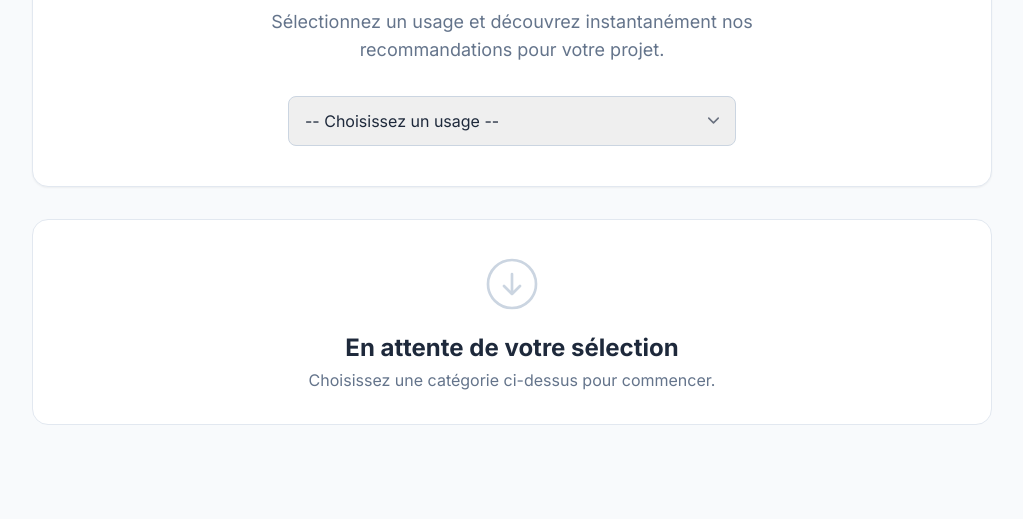
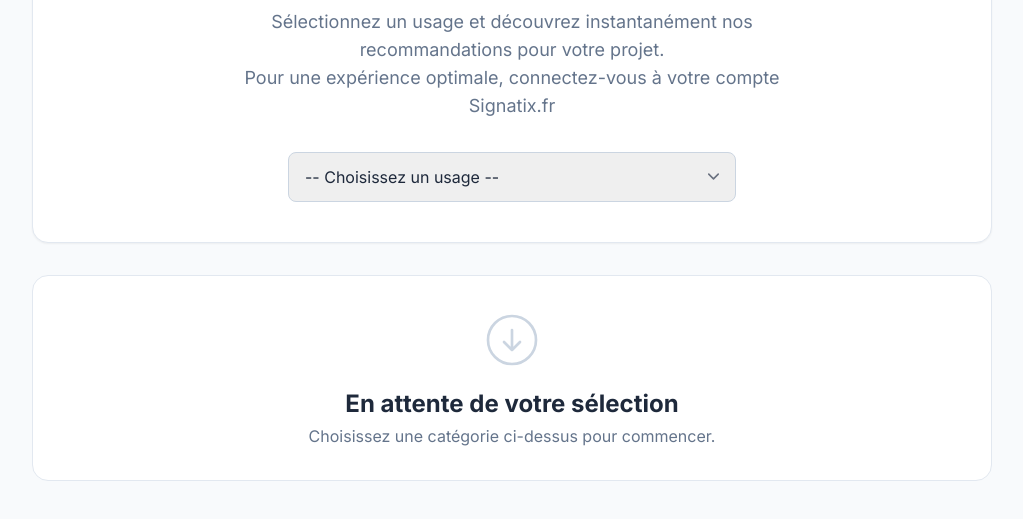
Before and after one commit to signatix/supports-signatix, a plain HTML site: page index.html in a window 1280 px wide. Shown: the part 213-732 px from the top of the page, without its empty margins (128-1151 px from the left). Drawn offline with nearby package versions, Linux system fonts and the light colour scheme.

Commit message:
Update index.html

```diff
--- a/index.html
+++ b/index.html
@@ -31,7 +31,8 @@
         Trouvez le support d'impression parfait
       </h1>
       <p class="mt-3 text-slate-500 max-w-xl text-lg">
-        Sélectionnez un usage et découvrez instantanément nos recommandations pour votre projet.
+        Sélectionnez un usage et découvrez instantanément nos recommandations pour votre projet.<br>
+      <span class="subtitle-note">Pour une expérience optimale, connectez-vous à votre compte Signatix.fr</span>
       </p>
 
       <div id="precoForm" class="mt-8 w-full max-w-md flex flex-col sm:flex-row sm:items-center gap-3">
```
